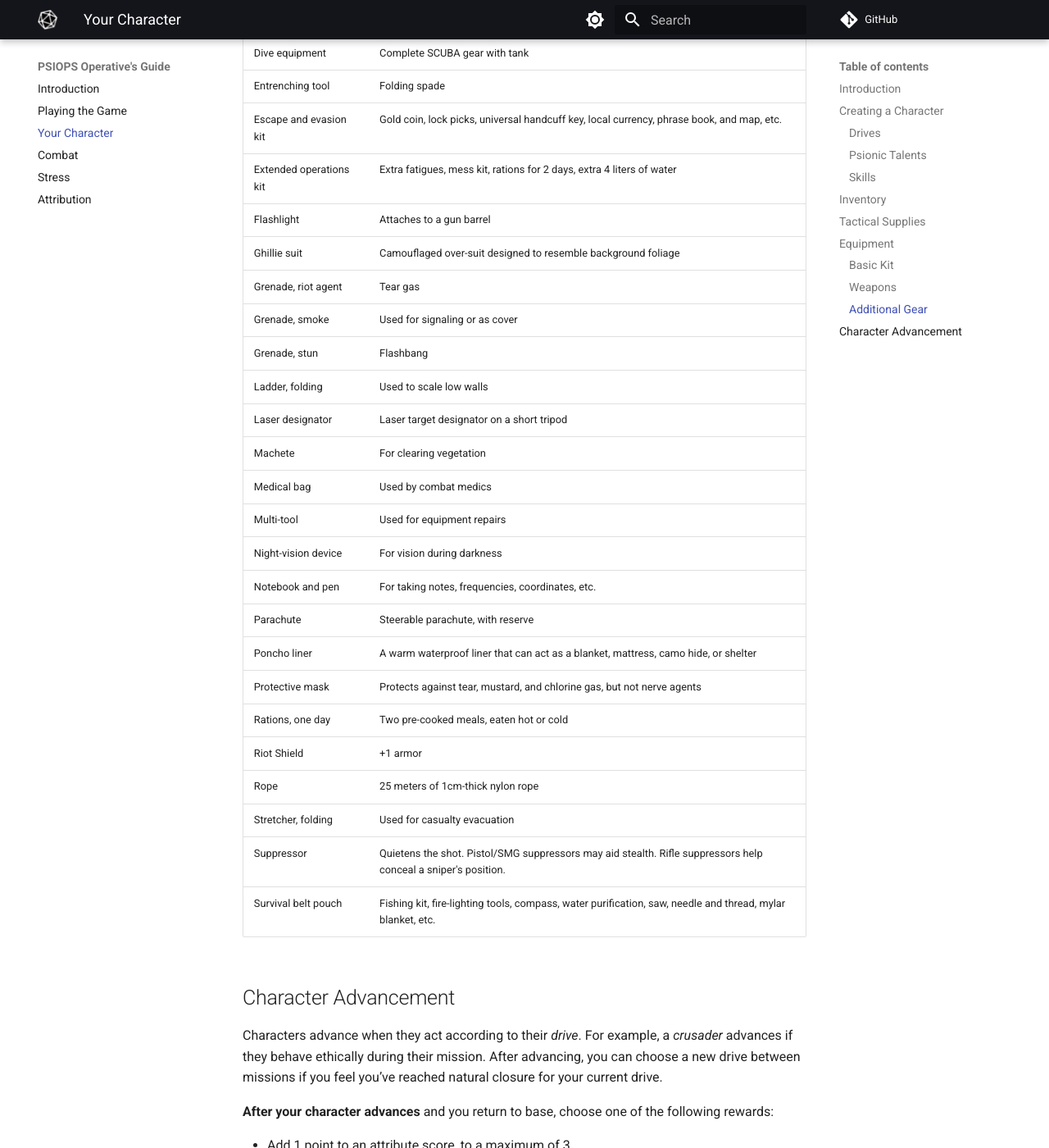
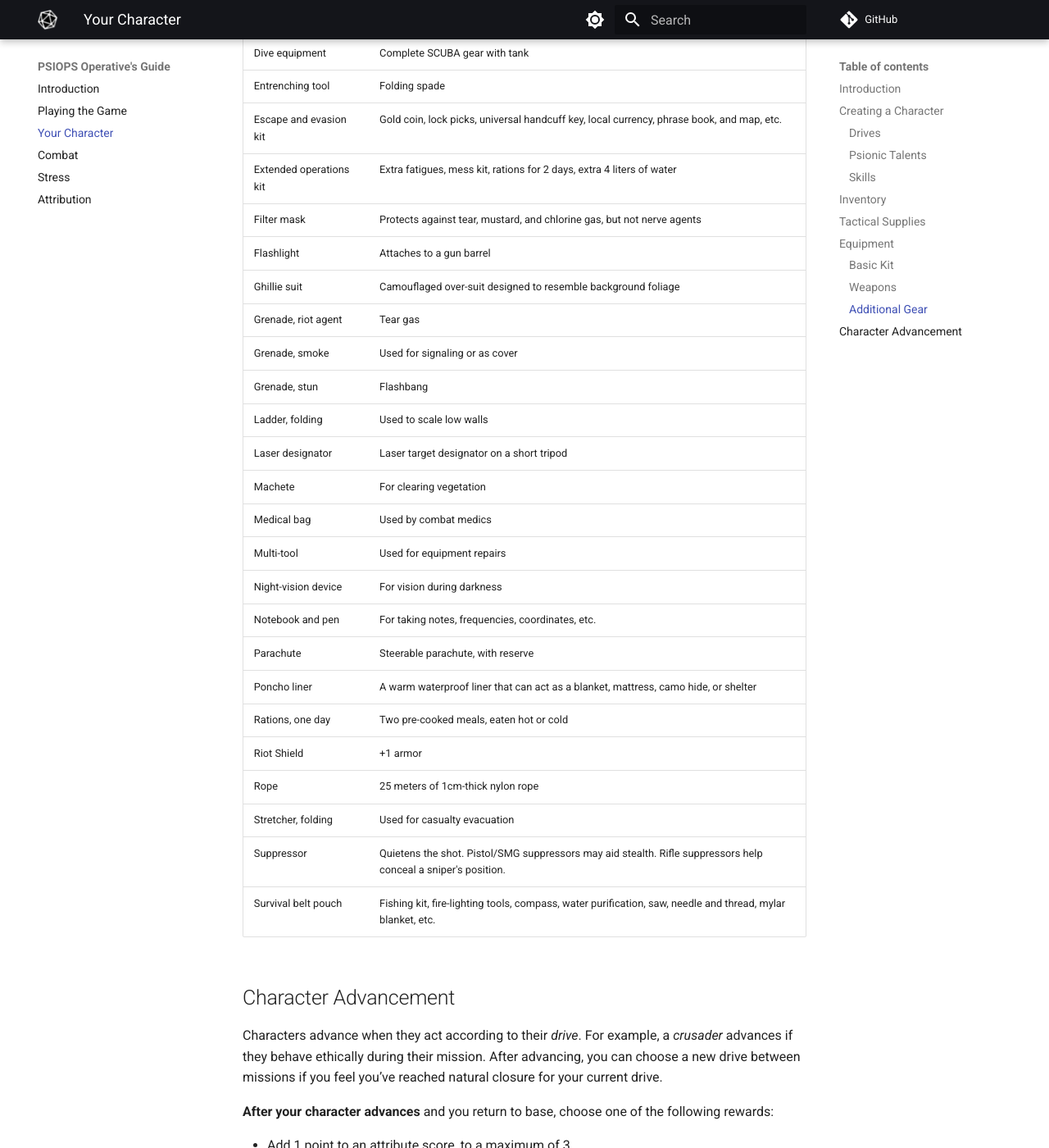
Before and after one commit to joemoose/psiops, an MkDocs documentation site: the page built from docs/character.md, in a window 1280 px wide and 1400 px high, scrolled down 12070 px. Shown: the whole window at 82% size. Built offline with MkDocs 1.6.1 and Material for MkDocs 9.7.7, drawn with Linux system fonts in a browser that asks for light colours; comment, search, counter and statistics services are not loaded; some of the changed lines change nothing that is shown.

Commit message:
Update character.md

```diff
--- a/docs/character.md
+++ b/docs/character.md
@@ -258,6 +258,7 @@ Before each mission, you’ll choose any required specialized gear and weapons.
 | Entrenching tool | Folding spade |
 | Escape and evasion kit | Gold coin, lock picks, universal handcuff key, local currency, phrase book, and map, etc. |
 | Extended operations kit | Extra fatigues, mess kit, rations for 2 days, extra 4 liters of water |
+| Filter mask | Protects against tear, mustard, and chlorine gas, but not nerve agents |
 | Flashlight | Attaches to a gun barrel |
 | Ghillie suit | Camouflaged over-suit designed to resemble background foliage |
 | Grenade, riot agent | Tear gas |
@@ -272,7 +273,6 @@ Before each mission, you’ll choose any required specialized gear and weapons.
 | Notebook and pen | For taking notes, frequencies, coordinates, etc. |
 | Parachute | Steerable parachute, with reserve |
 | Poncho liner | A warm waterproof liner that can act as a blanket, mattress, camo hide, or shelter |
-| Protective mask | Protects against tear, mustard, and chlorine gas, but not nerve agents |
 | Rations, one day | Two pre-cooked meals, eaten hot or cold |
 | Riot Shield | +1 armor |
 | Rope | 25 meters of 1cm-thick nylon rope |
```
